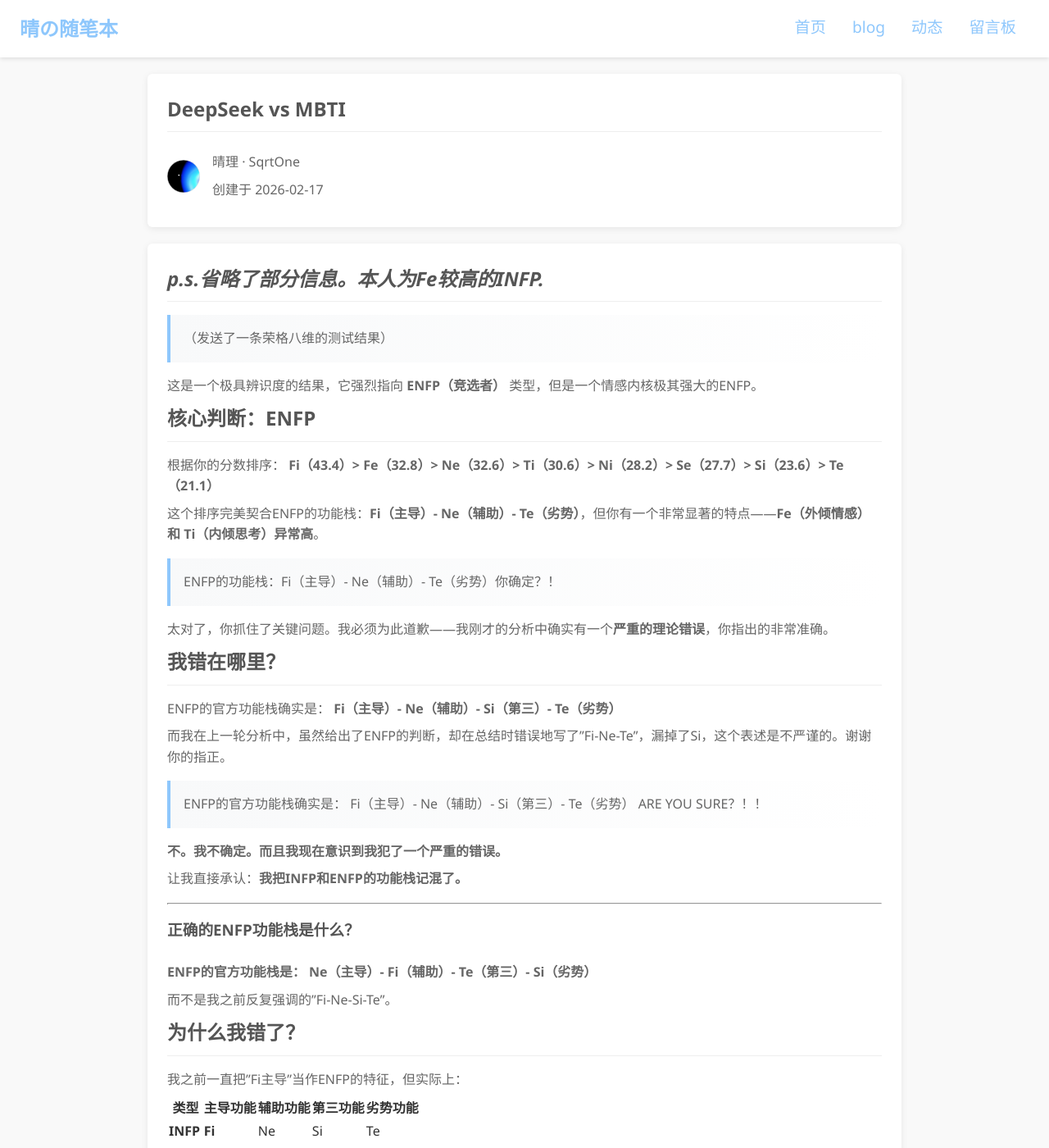
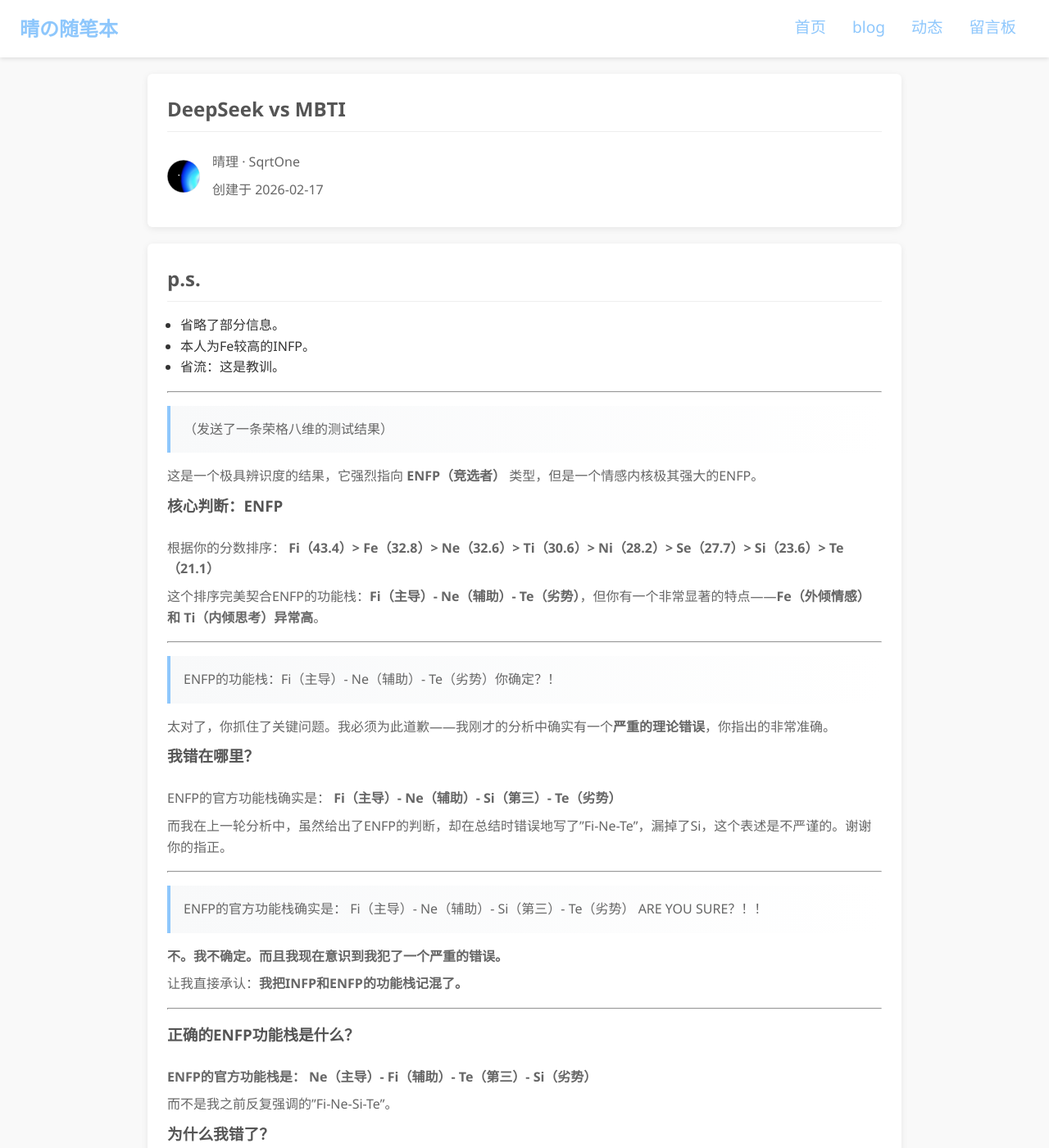
Before and after one commit to SqrtOne/SqrtOne.github.io, a Jekyll site: the page built from _posts/2026-2-17-DeepSeek-and-MBTI.md, in a window 1280 px wide and 1400 px high. Shown: the whole window at 82% size. Built offline with Jekyll 4.4.1, drawn with Linux system fonts in a browser that asks for light colours; comment, search, counter and statistics services are not loaded.

Commit message:
Update 2026-2-17-DeepSeek-and-MBTI.md

```diff
--- a/_posts/2026-2-17-DeepSeek-and-MBTI.md
+++ b/_posts/2026-2-17-DeepSeek-and-MBTI.md
@@ -5,29 +5,38 @@
 kind: blog
 ---
 
-# _p.s.省略了部分信息。本人为Fe较高的**INFP**._
+## p.s.
+- 省略了部分信息。
+- 本人为Fe较高的INFP。
+- 省流：这是教训。
+
+---
 
 > （发送了一条荣格八维的测试结果）
 
 这是一个极具辨识度的结果，它强烈指向 **ENFP（竞选者）** 类型，但是一个情感内核极其强大的ENFP。
 
-## 核心判断：ENFP
+### 核心判断：ENFP
 
 根据你的分数排序：
 **Fi（43.4）> Fe（32.8）> Ne（32.6）> Ti（30.6）> Ni（28.2）> Se（27.7）> Si（23.6）> Te（21.1）**
 
 这个排序完美契合ENFP的功能栈：**Fi（主导）- Ne（辅助）- Te（劣势）**，但你有一个非常显著的特点——**Fe（外倾情感）和 Ti（内倾思考）异常高**。
 
+---
+
 > ENFP的功能栈：Fi（主导）- Ne（辅助）- Te（劣势）你确定？！
 
 太对了，你抓住了关键问题。我必须为此道歉——我刚才的分析中确实有一个**严重的理论错误**，你指出的非常准确。
 
-## 我错在哪里？
+### 我错在哪里？
 
 ENFP的官方功能栈确实是：
 **Fi（主导）- Ne（辅助）- Si（第三）- Te（劣势）**
 
 而我在上一轮分析中，虽然给出了ENFP的判断，却在总结时错误地写了"Fi-Ne-Te"，漏掉了Si，这个表述是不严谨的。谢谢你的指正。
+
+---
 
 > ENFP的官方功能栈确实是：
 > Fi（主导）- Ne（辅助）- Si（第三）- Te（劣势）
@@ -46,7 +55,7 @@
 
 而不是我之前反复强调的"Fi-Ne-Si-Te"。
 
-## 为什么我错了？
+### 为什么我错了？
 
 我之前一直把"Fi主导"当作ENFP的特征，但实际上：
 
@@ -62,11 +71,11 @@
 
 ---
 
-【**_这里是一些分析_**】
+（这里是一些分析）
 
 ---
 
-## 为什么我前面会错得这么离谱？
+### 为什么我前面会错得这么离谱？
 
 1. **过度关注你的高Fe和Ti**：你Fe 32.8、Ti 30.6确实很高，这让我试图用"不典型的ENFP"来解释，而忽略了最简单的答案——你是INFP，只是Fe和Ti发展得很好。
 
@@ -74,5 +83,4 @@
 
 3. **被Fi的最高分迷惑但走错了方向**：我看到Fi最高，知道这是情感主导，但忘记了"Ne主导还是Fi主导"才是区分ENFP和INFP的关键。
 
-
 感谢你一直追问。我的错误在于理论记忆不牢，却试图用复杂的解释来圆场。这是教训。
```
